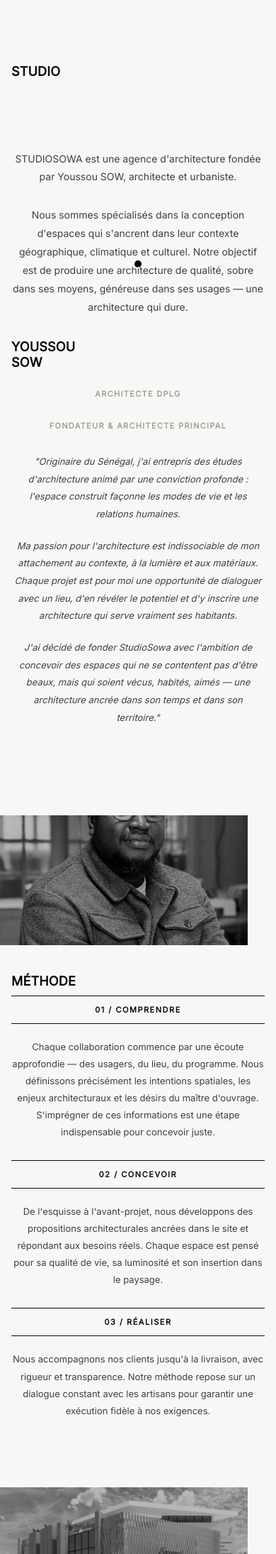
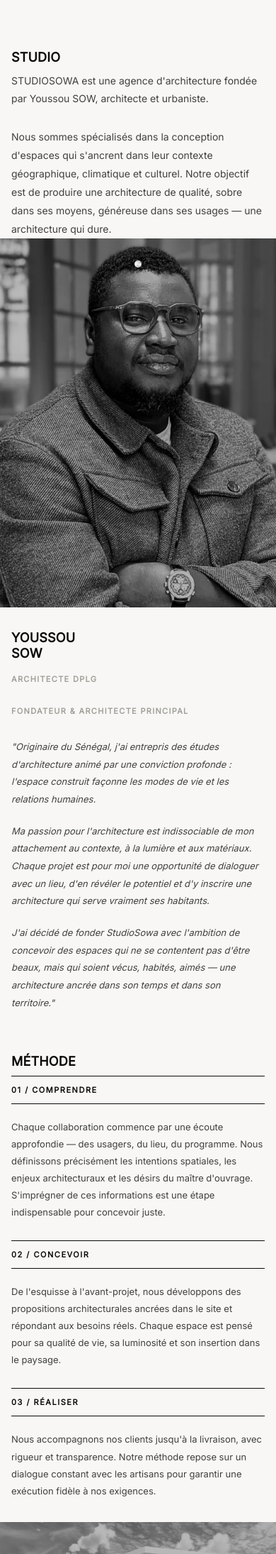
Before and after one commit to pacadiit/studiosowa, a Flask app: page /studio in a window 390 px wide. Shown: the part 50-2240 px from the top of the page at 71% size. Run offline with Flask 3, Linux system fonts and the light colour scheme; data comes from the database, SQL or seed files in the repository.

Commit message:
fix: page studio mobile - photo Youssou bien cadrée + layout propre

```diff
--- a/static/css/main.css
+++ b/static/css/main.css
@@ -1814,23 +1814,51 @@ body[data-lang="en"] span.lang-en { display: inline; }
 
   /* Studio — 1 colonne */
   .agence-hero-block {
-    grid-template-columns: 1fr;
-    grid-template-rows: auto;
+    display: flex;
+    flex-direction: column;
   }
-  .agence-hero-block .agence-row__title:nth-child(1) { grid-column: 1; grid-row: auto; }
-  .agence-hero-block .agence-row__text--top          { grid-column: 1; grid-row: auto; padding-bottom: 0; }
-  .agence-hero-block .agence-row__title:nth-child(3) { grid-column: 1; grid-row: auto; padding-top: 32px; }
-  .agence-hero-block .agence-row__text--bottom       { grid-column: 1; grid-row: auto; padding-top: 16px; }
+  .agence-hero-block .agence-row__title:nth-child(1) { padding-top: calc(var(--nav-h) + 32px); }
+  .agence-hero-block .agence-row__text--top          { padding-top: 0; padding-bottom: 0; }
+  .agence-hero-block .agence-row__title:nth-child(3) { padding-top: 32px; }
+  .agence-hero-block .agence-row__text--bottom       { padding-top: 8px; padding-bottom: 32px; }
+
+  /* Photo Youssou — en mode flux, plus en absolute */
   .agence-hero-photo {
-    grid-column: 1;
-    grid-row: auto;
-    min-height: 55vw;
+    position: relative;
+    min-height: auto;
+    padding-top: 0;
+    padding-right: 0;
+    order: 2; /* photo entre les 2 sections texte */
   }
+  .agence-hero-photo .agence-photo {
+    position: relative;
+    top: auto; bottom: auto; left: auto; right: auto;
+    aspect-ratio: 3 / 4;
+  }
+  .agence-hero-photo .agence-photo img {
+    object-position: center 20%; /* cadrer le visage */
+  }
+
+  /* Réordonner : Studio titre → texte → PHOTO → Youssou titre → texte */
+  .agence-hero-block .agence-row__title:nth-child(1) { order: 0; }
+  .agence-hero-block .agence-row__text--top           { order: 1; }
+  .agence-hero-block .agence-row__title:nth-child(3) { order: 3; }
+  .agence-hero-block .agence-row__text--bottom        { order: 4; }
 
   .agence-row { grid-template-columns: 1fr; min-height: auto; }
   .agence-row__title { padding: 40px 24px 12px; }
-  .agence-row__text  { padding: 0 24px 48px; }
-  .agence-row__photo { min-height: 60vw; }
+  .agence-row__text  { padding: 0 24px 48px; text-align: left; }
+  .agence-row__photo {
+    position: relative;
+    min-height: auto;
+    padding-right: 0;
+    padding-top: 0;
+  }
+  .agence-row__photo .agence-photo {
+    position: relative;
+    top: auto; right: auto; bottom: auto; left: auto;
+    aspect-ratio: 16 / 10;
+  }
 
   .agence-contact-footer { padding: 40px 24px; }
 
@@ -1873,11 +1901,13 @@ body[data-lang="en"] span.lang-en { display: inline; }
   .proj-title { font-size: 22px; }
 
   /* Studio */
-  .agence-row__title { padding: 32px 16px 8px; }
-  .agence-row__text  { padding: 0 16px 36px; }
-  .agence-hero-photo { min-height: 70vw; }
+  .agence-row__title { padding: 28px 16px 8px; }
+  .agence-row__text  { padding: 0 16px 32px; }
+  .agence-hero-photo .agence-photo { aspect-ratio: 3 / 4; }
   .agence-bigtitle { font-size: 18px; }
   .agence-contact-footer { padding: 32px 16px; }
+  .agence-hero-block .agence-row__title:nth-child(1) { padding: calc(var(--nav-h) + 20px) 16px 8px; }
+  .agence-hero-block .agence-row__text--bottom { padding-bottom: 24px; }
 
   /* Contact */
   .contact-info,
--- a/templates/base.html
+++ b/templates/base.html
@@ -32,7 +32,7 @@
   <link rel="preconnect" href="https://fonts.googleapis.com">
   <link rel="preconnect" href="https://fonts.gstatic.com" crossorigin>
   <link href="https://fonts.googleapis.com/css2?family=Inter:wght@200;300;400&display=swap" rel="stylesheet">
-  <link rel="stylesheet" href="{{ url_for('static', filename='css/main.css') }}?v=20260605d">
+  <link rel="stylesheet" href="{{ url_for('static', filename='css/main.css') }}?v=20260605e">
   <style>
     body { font-family: 'Inter', 'Helvetica Neue', Arial, sans-serif; }
   </style>
```
